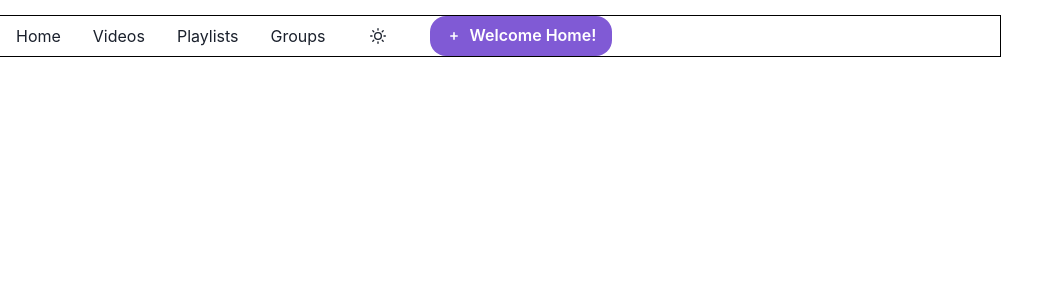
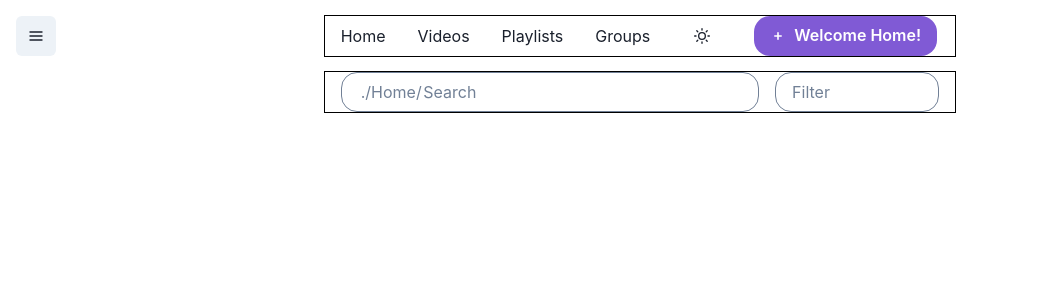
Before and after one commit to RichardSchwarcz/video-gallery-v2, a Next.js app: page / in a window 1280 px wide. Shown: the top 300 px of the page, without its empty margins (0-1064 px from the left). Built offline with nearby package versions, Linux system fonts and the light colour scheme.

Commit message:
update homepage

```diff
--- a/src/pages/index.tsx
+++ b/src/pages/index.tsx
@@ -1,7 +1,18 @@
+import { Flex } from '@chakra-ui/react'
 import NavbarLayout from 'layouts/NavbarLayout'
+import SearchFilterLayout from 'layouts/SearchFilterLayout'
+import SideBarLayout from 'layouts/SideBarLayout'
 
 function Home() {
-  return <NavbarLayout />
+  return (
+    <Flex>
+      <SideBarLayout />
+      <Flex direction="column" mx="auto">
+        <NavbarLayout />
+        <SearchFilterLayout />
+      </Flex>
+    </Flex>
+  )
 }
 
 export default Home
```
